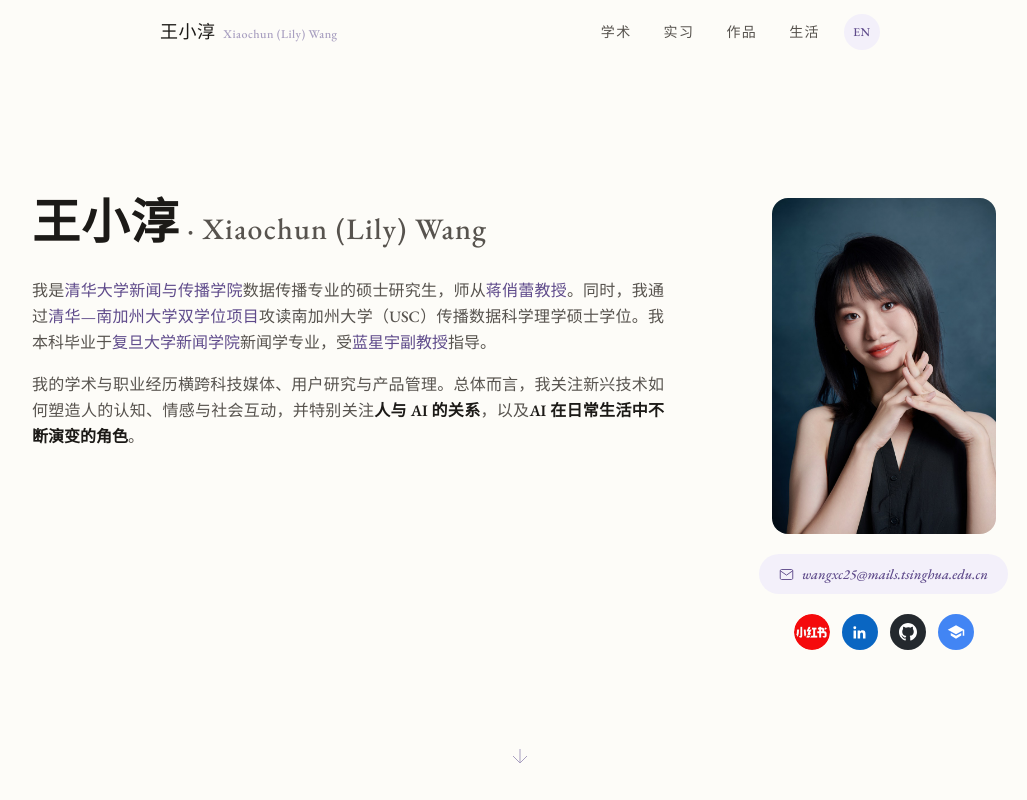
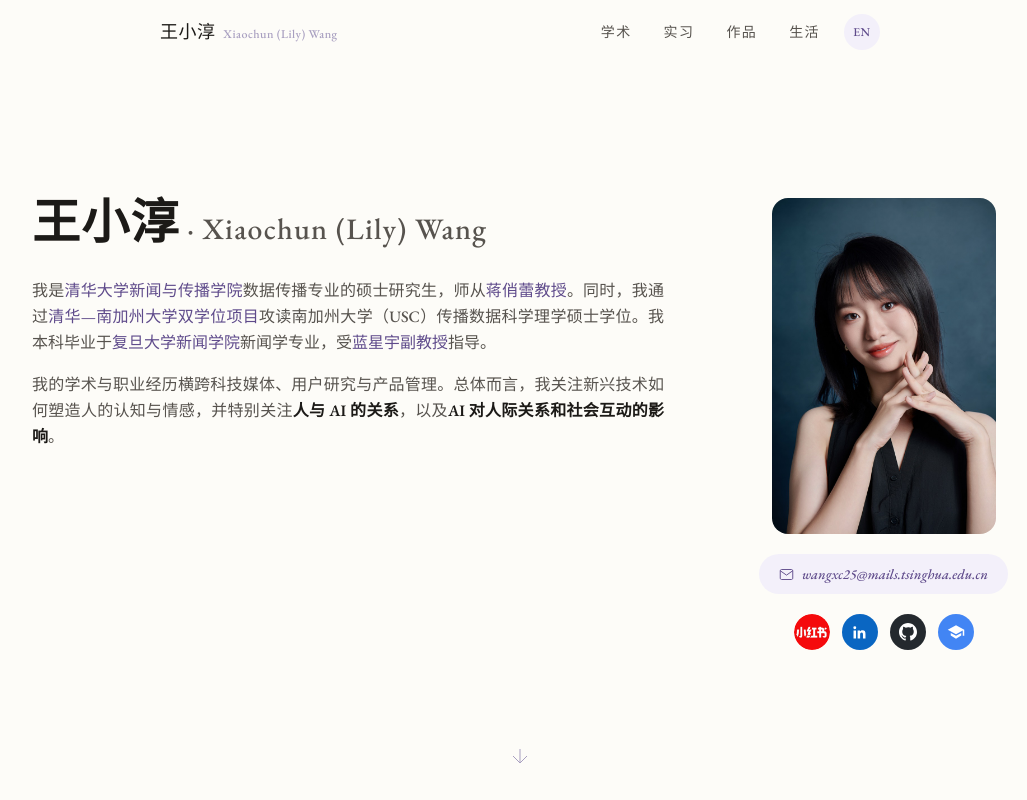
Before and after one commit to XiaochunLilyWang/XiaochunLilyWang.github.io, a React (Vite) app: page / in a window 1280 px wide. Shown: the top 800 px of the page, without its empty margins (120-1147 px from the left). Built offline with nearby package versions, Linux system fonts and the light colour scheme.

Commit message:
Update research interests in bio

```diff
--- a/src/data/profile.tsx
+++ b/src/data/profile.tsx
@@ -113,10 +113,10 @@ const zh = {
         指导。
       </>,
       <>
-        我的学术与职业经历横跨科技媒体、用户研究与产品管理。总体而言，我关注新兴技术如何塑造人的认知、情感与社会互动，并特别关注
+        我的学术与职业经历横跨科技媒体、用户研究与产品管理。总体而言，我关注新兴技术如何塑造人的认知与情感，并特别关注
         <strong className="font-semibold text-ink">人与 AI 的关系</strong>
         ，以及
-        <strong className="font-semibold text-ink">AI 在日常生活中不断演变的角色</strong>
+        <strong className="font-semibold text-ink">AI 对人际关系和社会互动的影响</strong>
         。
       </>,
     ],
@@ -351,10 +351,10 @@ const en: typeof zh = {
         .
       </>,
       <>
-        {"My academic and professional experiences span tech media, user research, and product management. Broadly, I am interested in how emerging technologies shape human cognition, emotion, and social interaction, with a particular focus on "}
+        {"My academic and professional experiences span tech media, user research, and product management. Broadly, I am interested in how emerging technologies shape human cognition and emotion, with a particular focus on "}
         <strong className="font-semibold text-ink">human–AI relationships</strong>
-        {" and the "}
-        <strong className="font-semibold text-ink">evolving role of AI in everyday life</strong>
+        {" and "}
+        <strong className="font-semibold text-ink">how AI shapes interpersonal relationships and social interaction</strong>
         .
       </>,
     ],
```
